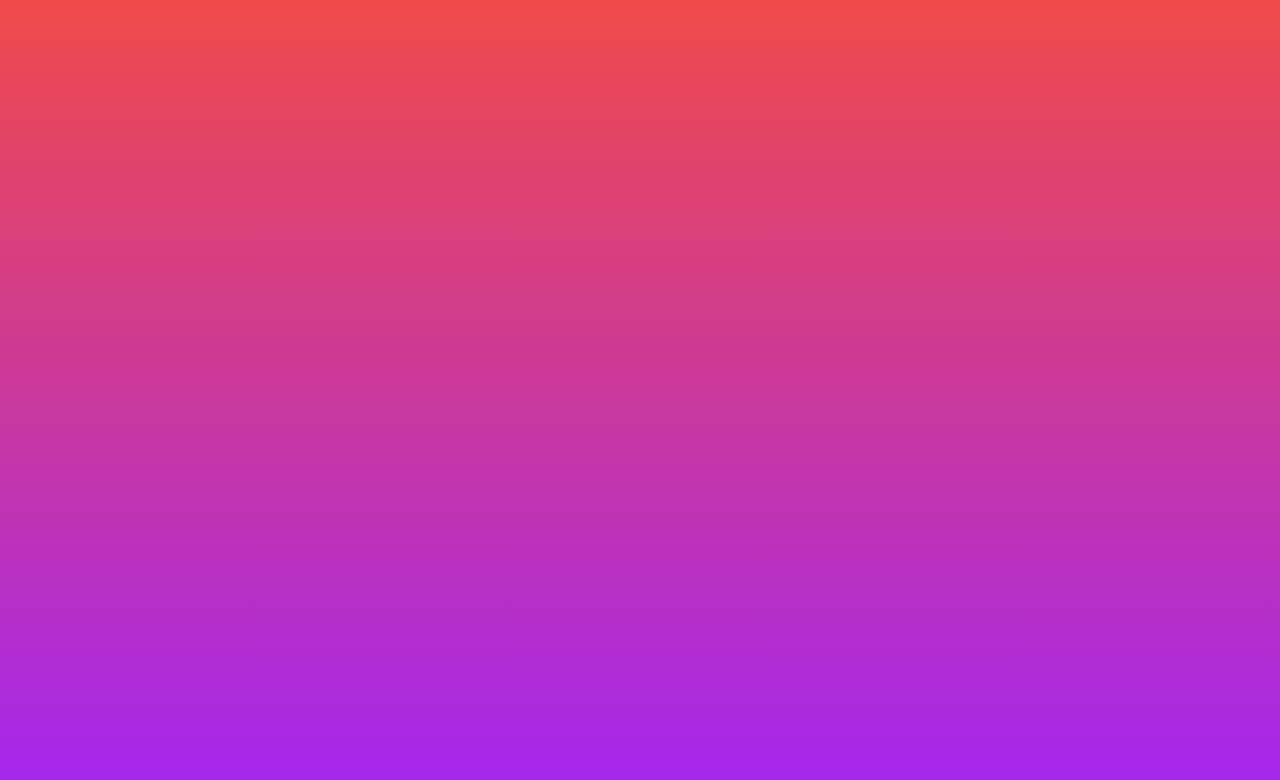
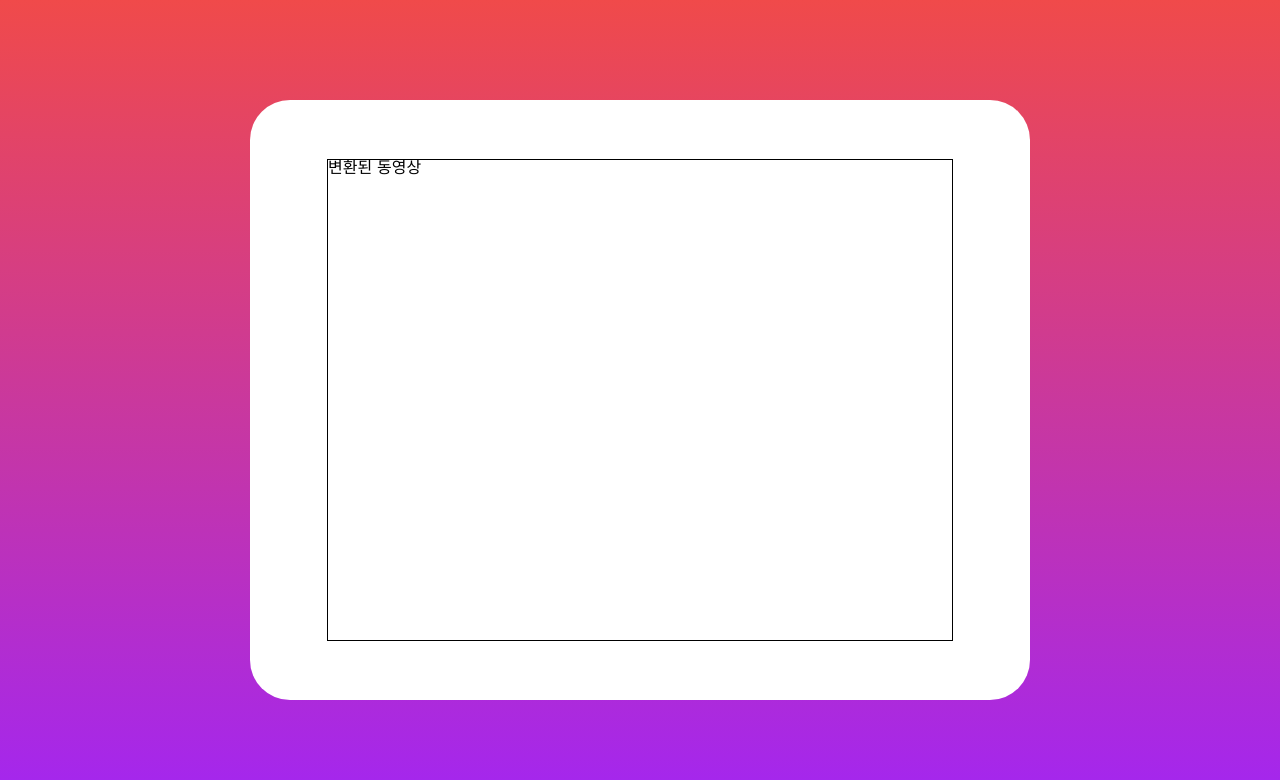
Before and after one commit to CSID-DGU/2023-1-SCS4031--101-, a React (Vite) app in the folder frontend/: page /video in a window 1280 px wide. Before the commit this address had no page. Shown: the top 780 px of the page. Built offline with nearby package versions, Linux system fonts and the light colour scheme.

Commit message:
FEAT:VIDEOPAGE

```diff
--- a/frontend/src/components/Preview.jsx
+++ b/frontend/src/components/Preview.jsx
@@ -12,7 +12,7 @@ const Preview = () => {
         <br />
         원하는 화면이 보이도록 카메라를 설정해주세요
       </div>
-      <div className="video"></div>
+      <div className="video">여기에 비디오</div>
       <div className="btnBx">
         <Link to="/">
           <div className="preBx">
--- /dev/null
+++ b/frontend/src/components/Video.jsx
@@ -0,0 +1,80 @@
+import styled from "styled-components";
+import React from "react";
+
+const Video = () => {
+  return (
+    <Wrap>
+      <div className="box">
+        <div className="videoBx">변환된 동영상</div>
+      </div>
+    </Wrap>
+  );
+};
+
+export default Video;
+
+const Wrap = styled.div`
+  margin: 0;
+  padding: 0;
+  min-height: 100vh;
+  display: flex;
+  flex-direction: column;
+  justify-content: center;
+  align-items: center;
+  background: linear-gradient(to bottom, #f04a4a, #a326f0);
+  font-family: "Jua", sans-serif;
+
+  .box {
+    background: #fff;
+    position: absolute;
+    inset: 100px 250px;
+    border-radius: 40px;
+    display: flex;
+    flex-direction: column;
+    justify-content: center;
+    align-items: center;
+
+    .videoBx {
+      position: relative;
+      border: 1px solid black;
+      width: 80%;
+      height: 80%;
+    }
+  }
+`;
+
+// import React, { useEffect } from "react";
+// import { useLocation } from "react-router-dom";
+// import styled from "styled-components";
+
+// export default function Video() {
+//   const location = useLocation();
+
+//   useEffect(() => {
+//     const imgElement = document.createElement("img");
+//     imgElement.src = "http://127.0.0.1:5000/opencv";
+//     imgElement.alt = "Real-time video stream";
+//     const wrapElement = document.querySelector("#video-wrap");
+//     wrapElement.appendChild(imgElement);
+
+//     return () => {
+//       // Clean up when the component is unmounted
+//       wrapElement.removeChild(imgElement);
+//     };
+//   }, []);
+
+//   return (
+//     <Wrap>
+//       <div id="video-wrap"></div>
+//     </Wrap>
+//   );
+// }
+
+// const Wrap = styled.div`
+//   padding: 0;
+//   margin: 0;
+//   min-height: 100vh;
+//   display: flex;
+//   justify-content: center;
+//   align-items: center;
+// `;
--- a/frontend/src/components/VideoSelect.jsx
+++ b/frontend/src/components/VideoSelect.jsx
@@ -4,7 +4,9 @@ import styled from "styled-components";
 const VideoSelect = () => {
   return (
     <Wrap>
-      <div className="text">3개의 화면에서 원하는 보정 화면을 선택해주세요</div>
+      <div className="text">
+        단계 3 : 3개의 화면에서 원하는 보정 화면을 선택해주세요
+      </div>
       <div className="videoWrap">
         <div className="preVideoWrap">
           <div className="preVideo">여기에 이전 비디오</div>
@@ -82,6 +84,7 @@ const Wrap = styled.div`
         height: 33%;
 
         .convertedVideo1 {
+          cursor: pointer;
           border: 1px solid black;
           width: 70%;
         }
@@ -101,6 +104,7 @@ const Wrap = styled.div`
         height: 33%;
 
         .convertedVideo2 {
+          cursor: pointer;
           border: 1px solid black;
           width: 70%;
         }
@@ -120,6 +124,7 @@ const Wrap = styled.div`
         height: 33%;
 
         .convertedVideo3 {
+          cursor: pointer;
           border: 1px solid black;
           width: 70%;
         }
--- /dev/null
+++ b/frontend/src/pages/VideoPage.jsx
@@ -0,0 +1,8 @@
+import React from "react";
+import Video from "../components/Video";
+
+const VideoPage = () => {
+  return <Video />;
+};
+
+export default VideoPage;
--- a/frontend/src/routes/index.jsx
+++ b/frontend/src/routes/index.jsx
@@ -5,6 +5,7 @@ import PreviewPage from "../pages/PreviewPage";
 import SettingPage from "../pages/SettingPage";
 import HomePage from "../pages/HomePage";
 import VideoSelectPage from "../pages/VideoSelectPage";
+import VideoPage from "../pages/VideoPage";
 import NaviagationBar from "../components/Navigation/NavigationBar";
 import { TransitionGroup, CSSTransition } from "react-transition-group";
 import "./transition.css";
@@ -22,6 +23,7 @@ function TransitionRoutes() {
           <Route path="/preview" element={<PreviewPage />} />
           <Route path="/setting" element={<SettingPage />} />
           <Route path="/videoselect" element={<VideoSelectPage />} />
+          <Route path="/video" element={<VideoPage />} />
         </Routes>
       </CSSTransition>
     </TransitionGroup>
```
Also changed, not shown: frontend/src/pages/Video.jsx (deleted, +0 -35 lines).
